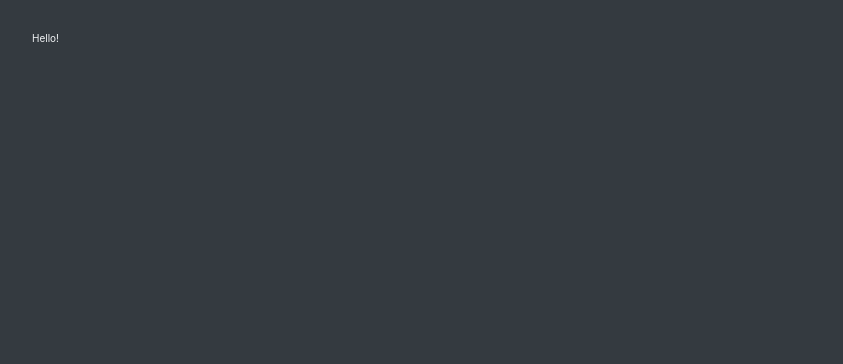
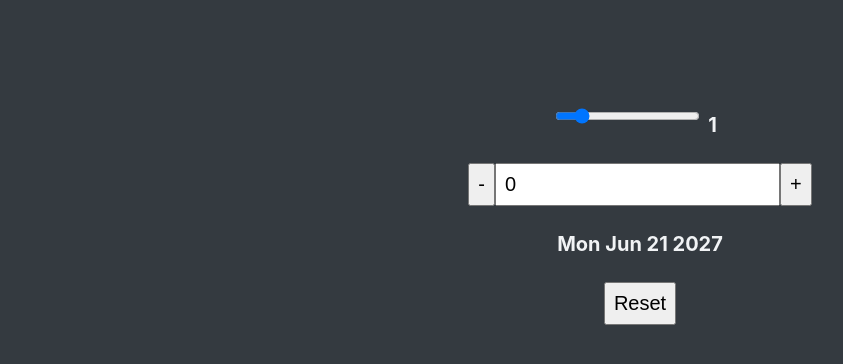
Before and after one commit to Scientific-Research/react-quiz-useReducer-hook, a React (Vite) app: page / in a window 1280 px wide. Shown: the top 364 px of the page, without its empty margins (0-843 px from the left). Built offline with nearby package versions, Linux system fonts and the light colour scheme.

Commit message:
everything works well without typescript errors

```diff
--- a/src/App.tsx
+++ b/src/App.tsx
@@ -1,7 +1,9 @@
+import DateCounter from "./DateCounter";
+
 export default function App() {
   return (
     <div className="App">
-      <p>Hello!</p>
+      <DateCounter />
     </div>
   );
 }
--- a/src/DateCounter.js
+++ b/src/DateCounter.tsx
@@ -18,11 +18,11 @@ function DateCounter() {
     setCount((count) => count + step);
   };
 
-  const defineCount = function (e) {
+  const defineCount = function (e: { target: { value: any } }) {
     setCount(Number(e.target.value));
   };
 
-  const defineStep = function (e) {
+  const defineStep = function (e: { target: { value: any } }) {
     setStep(Number(e.target.value));
   };
 
```
Also changed, not shown: src/Error.tsx (renamed from src/Error.js), src/Header.tsx (renamed from src/Header.js), src/Loader.tsx (renamed from src/Loader.js).
